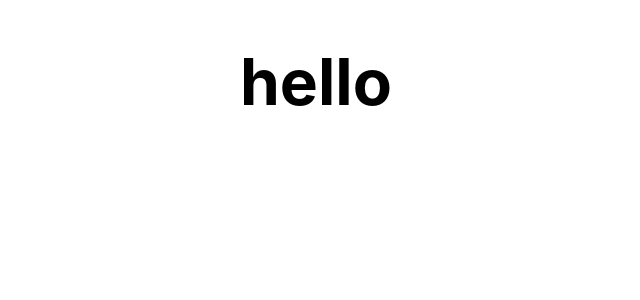
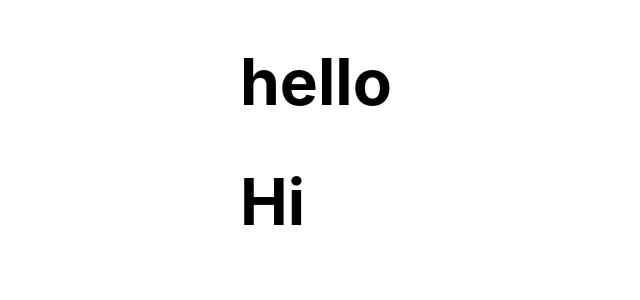
Before and after one commit to Chen-Stefan/Typereact, a React (Create React App) app: page / in a window 1280 px wide. Shown: the top 300 px of the page, without its empty margins (0-640 px from the left). Built offline with nearby package versions, Linux system fonts and the light colour scheme.

Commit message:
Use children props with ReactNode

```diff
--- a/src/App.tsx
+++ b/src/App.tsx
@@ -1,17 +1,20 @@
-import React from 'react';
-import './App.css';
+import React, { ReactElement, ReactNode } from "react";
+import "./App.css";
 
 // Conventional props
-function Header({title}: {title: string}) {
-  return(
-    <h1>{title}</h1>
-  )
+function Header({ title }: { title: string }) {
+  return <h1>{title}</h1>;
+}
+
+function HeaderWithContent({ children }: { children: ReactNode }): ReactElement {
+  return <h1>{children}</h1>;
 }
 
 function App() {
   return (
     <div>
-      <Header title={'hello'}></Header>
+      <Header title={"hello"}></Header>
+      <HeaderWithContent><strong>Hi</strong></HeaderWithContent>
     </div>
   );
 }
```
